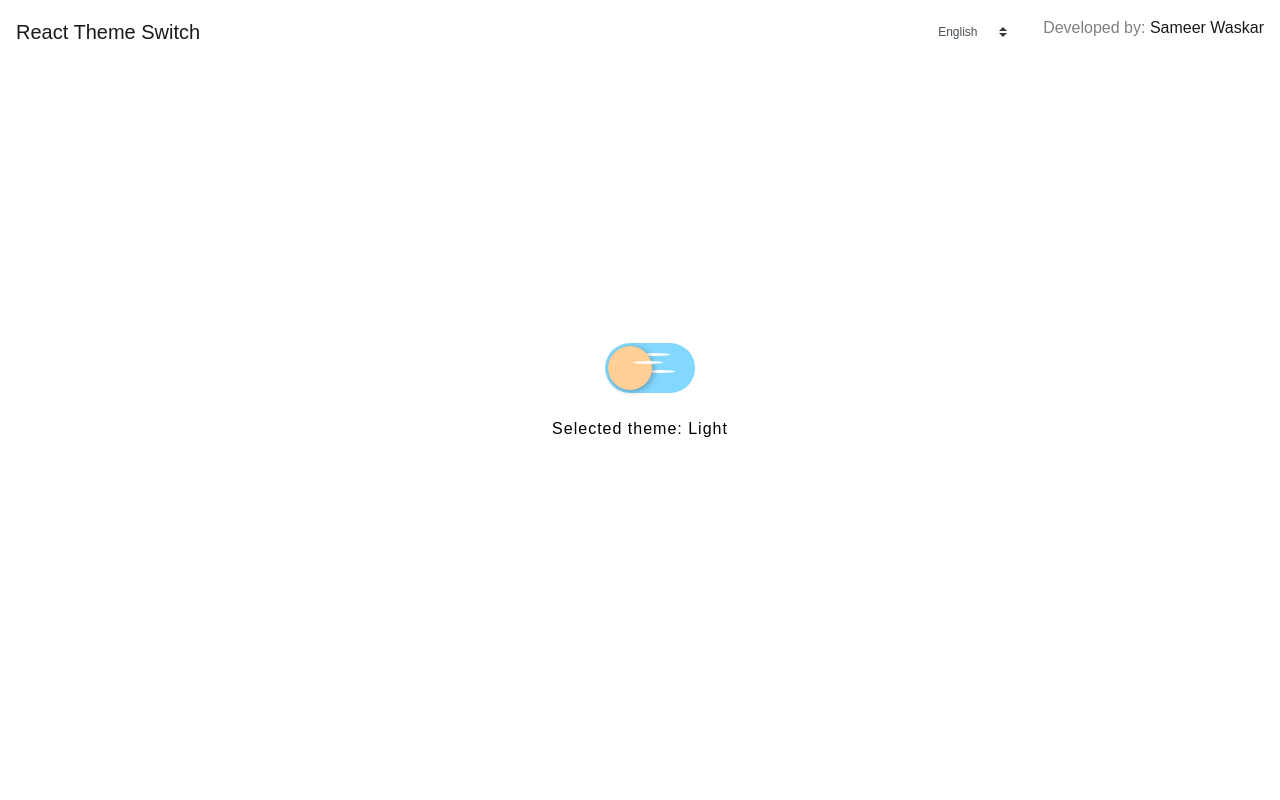
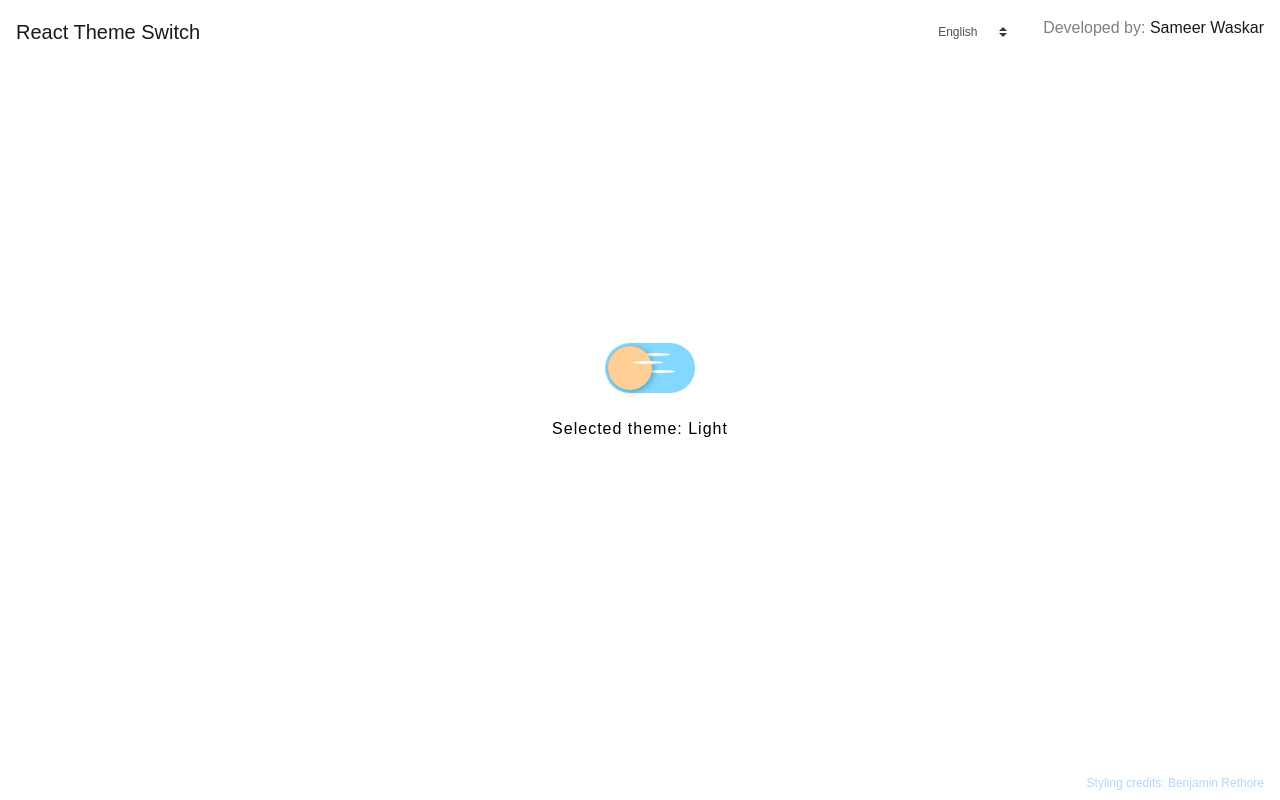
Before and after one commit to wsameer/react-theme-switcher, a React (Create React App) app: page / in a window 1280 px wide. Built offline with nearby package versions, Linux system fonts and the light colour scheme.

Commit message:
added footer

```diff
--- a/src/App.js
+++ b/src/App.js
@@ -31,7 +31,7 @@ function App() {
         t={t}
       />
       <Main t={t} />
-      {/* <Footer isDark={themeState.dark} /> */}
+      <Footer isDark={themeState.dark} />
     </div>
   );
 }
```
